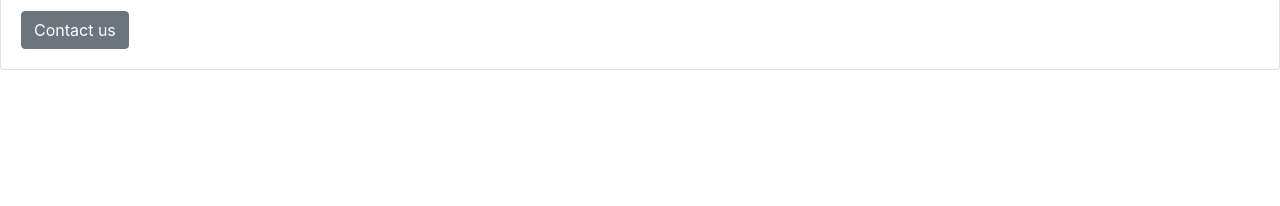
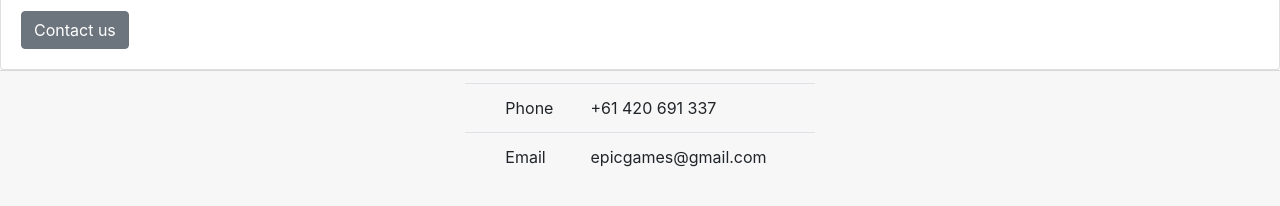
Before and after one commit to RefconGroup/client, a React (Create React App) app in the folder src/: page /about in a window 1280 px wide. Shown: the part 556-762 px from the top of the page. Built offline with nearby package versions, Linux system fonts and the light colour scheme; no server answers; the HTML template or start-up script is replaced by a standard one.

Commit message:
implemented global footer + created the footer component

```diff
--- a/src/components/App.jsx
+++ b/src/components/App.jsx
@@ -6,6 +6,7 @@
 import Home from "./Home"
 import { RefconNav } from './Nav';
 import { getAllServices } from '../services/serviceServices'
+import { Footer } from './Footer'
 
 function App(){
 
@@ -33,6 +34,7 @@
           <Route exact path="/about" component={About} />
           </div>
       </Switch>
+      <Footer/>
   </BrowserRouter>
  )
 }
--- /dev/null
+++ b/src/components/Footer.jsx
@@ -0,0 +1,19 @@
+import React from 'react'
+import { Container, Row, Col, CardFooter } from 'reactstrap';
+import { FooterTable } from './Table'
+
+export function Footer() {
+
+    return(
+        <CardFooter>
+        <Container>
+            <Row>
+                <Col></Col>
+                <Col><FooterTable/></Col>
+                <Col></Col>
+            </Row>
+        </Container>
+    </CardFooter>
+    )
+
+}
--- a/src/components/Home.jsx
+++ b/src/components/Home.jsx
@@ -2,8 +2,6 @@
 import { Container, Row, Col, CardFooter } from 'reactstrap';
 import { RefconCarousell } from './Carousell';
 import { RefconCard, RefconCard2, RefconCard3 } from './Card';
-import { FooterTable } from './Table'
-
 
 
 function Home() {
@@ -18,15 +16,6 @@
             <Col> <RefconCard3 /> </Col>
             </Row>
         </Container>
-        <CardFooter>
-            <Container>
-                <Row>
-                    <Col></Col>
-                    <Col><FooterTable/></Col>
-                    <Col></Col>
-                </Row>
-            </Container>
-        </CardFooter>
         </div>
     )
 }
```
